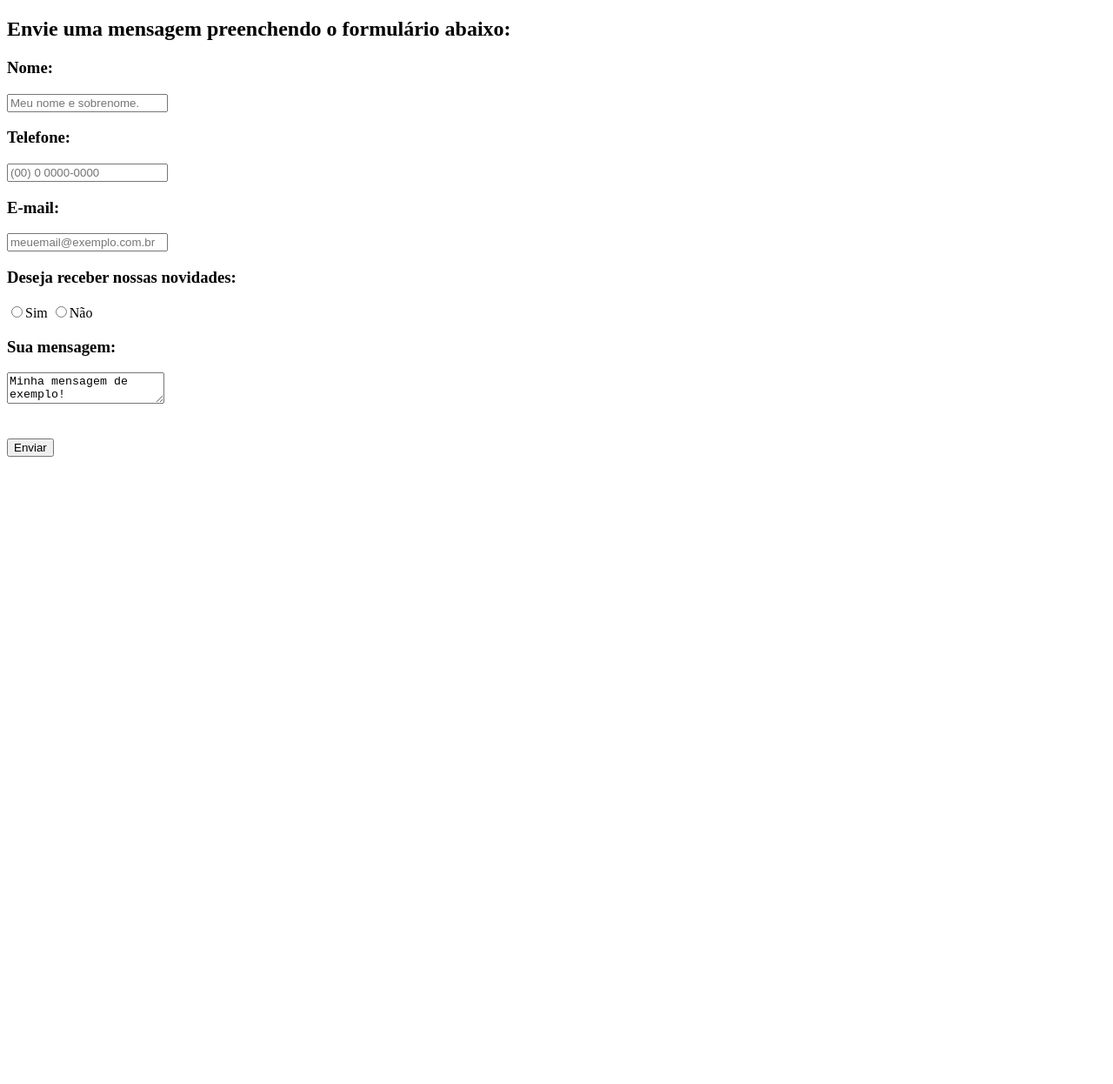
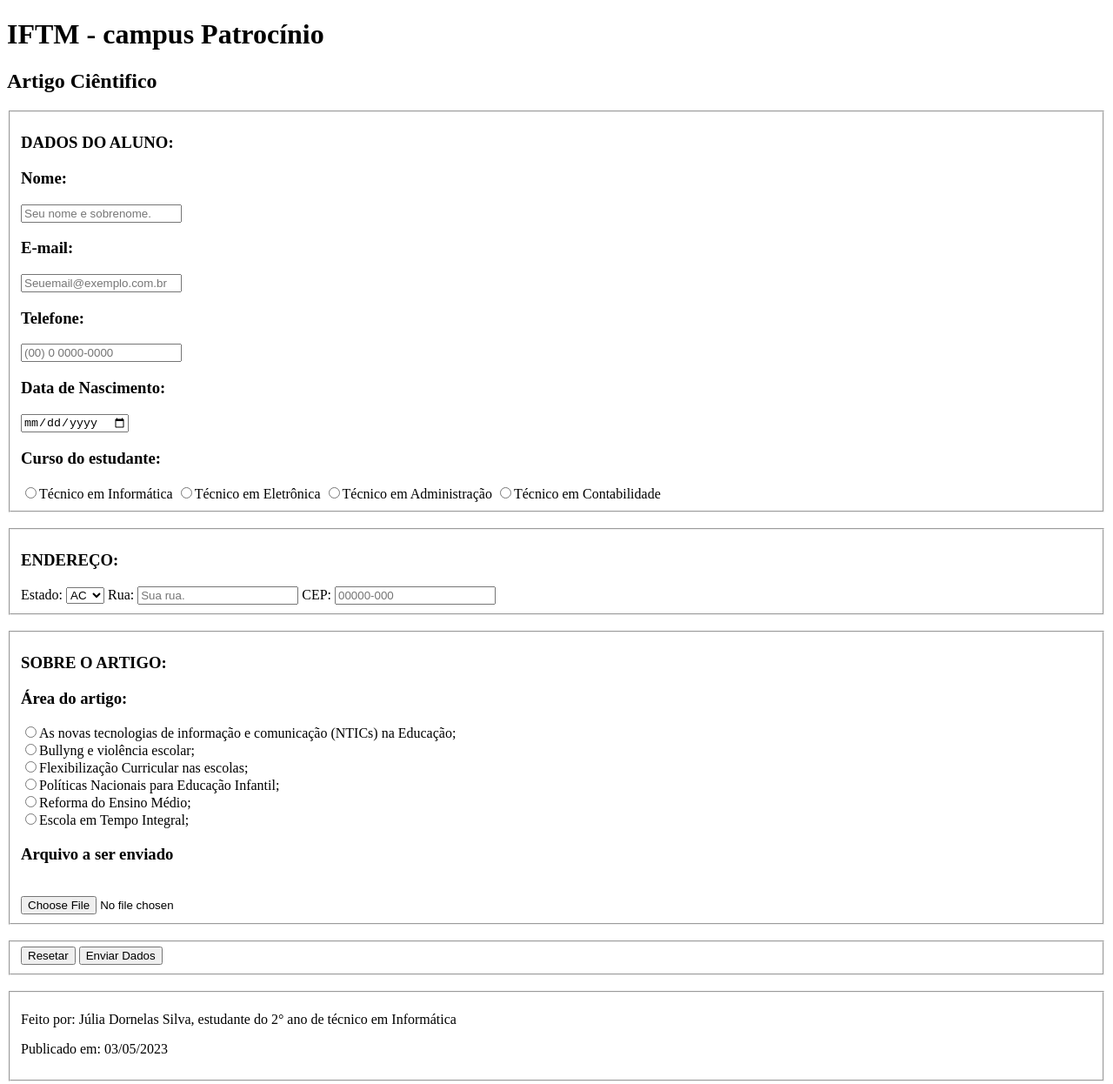
Before and after one commit to Julia-Dornelas/Lab.Programacao2-Atividades, a plain HTML site: page aula02-05-pt1/index.html in a window 1280 px wide. Shown: the whole page at 87% size. Before the commit the page ends 800 px from the top, so only its background shows below. Drawn offline with Linux system fonts and the light colour scheme.

Commit message:
Add files via upload

```diff
--- a/aula02-05-pt1/index.html
+++ b/aula02-05-pt1/index.html
@@ -1,36 +1,169 @@
 <!DOCTYPE html>
-<html lang="pt-BR">
-<head>
-    <meta charset="UTF-8">
-    <title>Document</title>
-</head>
-<body>
+<html lang="en">
+  <head>
+    <meta charset="UTF-8" />
+    <title>Forms 2</title>
+  </head>
+  <body>
+    <form action="pagina2.html" name="formulario" method="post">
+      <header>
+        <h1>IFTM - campus Patrocínio</h1>
+        <h2>Artigo Ciêntifico</h2>
+      </header>
 
-    <h2>Envie uma mensagem preenchendo o formulário abaixo:</h2>
+      <section>
+        <fieldset>
+          <h3>DADOS DO ALUNO:</h3>
+          <label for="nome"><h3>Nome:</h3></label>
+          <input
+            type="text"
+            name="nome"
+            id="nome"
+            placeholder="Seu nome e sobrenome."
+            required
+          />
+          <br />
 
-    <label for="nome"><h3>Nome:</h3></label>
-    <input type="text" name="nome" id="nome" placeholder="Meu nome e sobrenome." required>
-    <br>
+          <label for=""><h3>E-mail:</h3></label>
+          <input type="email" placeholder="Seuemail@exemplo.com.br" required />
+          <br />
 
-    <label for="nome"><h3>Telefone:</h3></label>
-    <input type="text" name="telefone" id="telefone" placeholder="(00) 0 0000-0000" required>
-    <br>
+          <label for="Telefone"><h3>Telefone:</h3></label>
+          <input
+            type="tel"
+            name="telefone"
+            id="telefone"
+            placeholder="(00) 0 0000-0000"
+            required
+          />
+
+          <section>
+            <label for="text"><h3>Data de Nascimento:</h3></label>
+            <input type="date" required />
+            <br />
+          </section>
+          <section>
+            <label for=""><h3>Curso do estudante:</h3></label>
+            <input type="radio" name="Curso do estudante:" id="TINF" />Técnico
+            em Informática
+            <input type="radio" name="Curso do estudante:" id="TELE" />Técnico
+            em Eletrônica
+            <input type="radio" name="Curso do estudante:" id="TADM" />Técnico
+            em Administração
+            <input type="radio" name="Curso do estudante:" id="TCON" />Técnico
+            em Contabilidade
+            <br />
+          </section>
+        </fieldset>
+      </section>
+      <br />
+      <section>
+        <fieldset>
+          <h3>ENDEREÇO:</h3>
+
+          <label for="">Estado:</label>
+          <select name="" id="">
+            <option value="">AC</option>
+            <option value="">AL</option>
+            <option value="">AP</option>
+            <option value="">AM</option>
+            <option value="">BA</option>
+            <option value="">CE</option>
+            <option value="">ES</option>
+            <option value="">GO</option>
+            <option value="">MA</option>
+            <option value="">MT</option>
+            <option value="">MS</option>
+            <option value="">MG</option>
+            <option value="">PA</option>
+            <option value="">PB</option>
+            <option value="">PR</option>
+            <option value="">PE</option>
+            <option value="">PI</option>
+            <option value="">RJ</option>
+            <option value="">RN</option>
+            <option value="">RS</option>
+            <option value="">RO</option>
+            <option value="">RR</option>
+            <option value="">SC</option>
+            <option value="">SP</option>
+            <option value="">SE</option>
+            <option value="">TO</option>
+            <option value="">DF</option>
+          </select>
+
+          <label for="Endereco">Rua:</label>
+          <input
+            type="text"
+            name="endereco"
+            id="endereco"
+            placeholder="Sua rua."
+          />
+
+          <label for="cep">CEP:</label>
+          <input type="text" name="cep" id="cep" placeholder="00000-000" />
+        </fieldset>
+      </section>
+      <br />
+      <fieldset>
+        <h3>SOBRE O ARTIGO:</h3>
+        <section>
+          <label for=""><h3>Área do artigo:</h3></label>
+          <input
+            type="radio"
+            name="Área do artigo:"
+            id="As novas tecnologias de informação e comunicação (NTICs) na Educação;"
+          />As novas tecnologias de informação e comunicação (NTICs) na
+          Educação; <br />
+          <input
+            type="radio"
+            name="Área do artigo:"
+            id="Bullyng e violência escolar;"
+          />Bullyng e violência escolar; <br />
+          <input
+            type="radio"
+            name="Área do artigo:"
+            id="Flexibilização Curricular nas escolas; "
+          />Flexibilização Curricular nas escolas; <br />
+          <input
+            type="radio"
+            name="Área do artigo:"
+            id="Políticas Nacionais para Educação Infantil;"
+          />Políticas Nacionais para Educação Infantil; <br />
+          <input
+            type="radio"
+            name="Área do artigo:"
+            id="Reforma do Ensino Médio;"
+          />Reforma do Ensino Médio; <br />
+          <input
+            type="radio"
+            name="Área do artigo:"
+            id="Escola em Tempo Integral;"
+          />Escola em Tempo Integral; <br />
+        </section>
+        <h3>Arquivo a ser enviado</h3>
+
+        <label></label><br />
+        <input type="file" name="example1" />
+        <br />
+      </fieldset>
+      <br />
+    <fieldset>
+      <button type="reset">Resetar</button>
+      <button type="">Enviar Dados</button></a>
+    </fieldset>
+    <br />
+    </form>
 
 
-    <label for=""><h3>E-mail:</h3></label>
-    <input type="email" placeholder="meuemail@exemplo.com.br"required>
-    <br>
-
-    <label for=""><h3>Deseja receber nossas novidades:</h3></label>
-    <input type="radio" name="Deseja receber nossas novidades:" id="Sim">Sim
-    <input type="radio" name="Deseja receber nossas novidades:" id="Não">Não
-
-    <br>
-
-    <h3>Sua mensagem:</h3>
-    <textarea>Minha mensagem de exemplo!</textarea>
-    <br><br><br>
-
-    <button type="">Enviar</button>
-</body>
+    <footer>
+      <fieldset>
+        <p>
+          Feito por: Júlia Dornelas Silva, estudante do 2° ano de técnico em
+          Informática
+        </p>
+        <p>Publicado em: 03/05/2023</p>
+      </fieldset>
+    </footer>
+  </body>
 </html>
```
Also changed, not shown: aula02-05-pt1/pagina2.html (added, +14 -0 lines).
